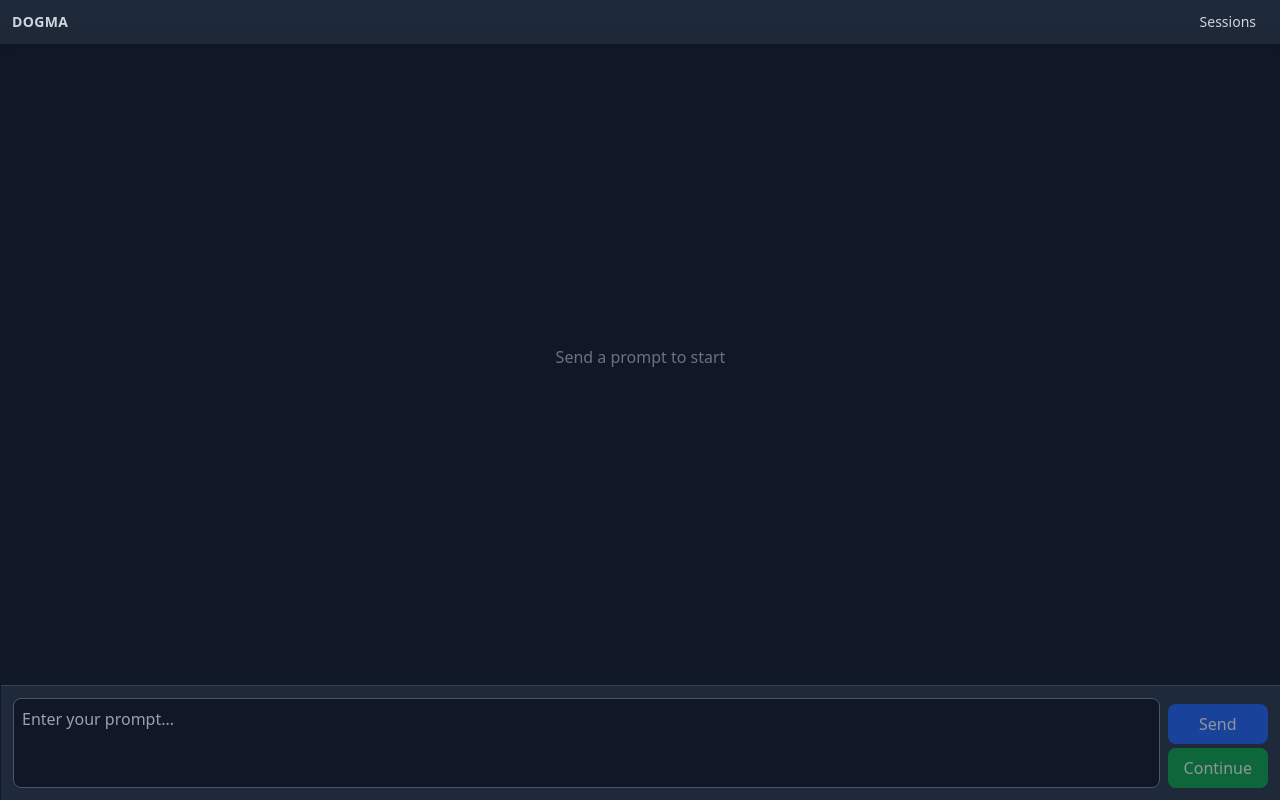
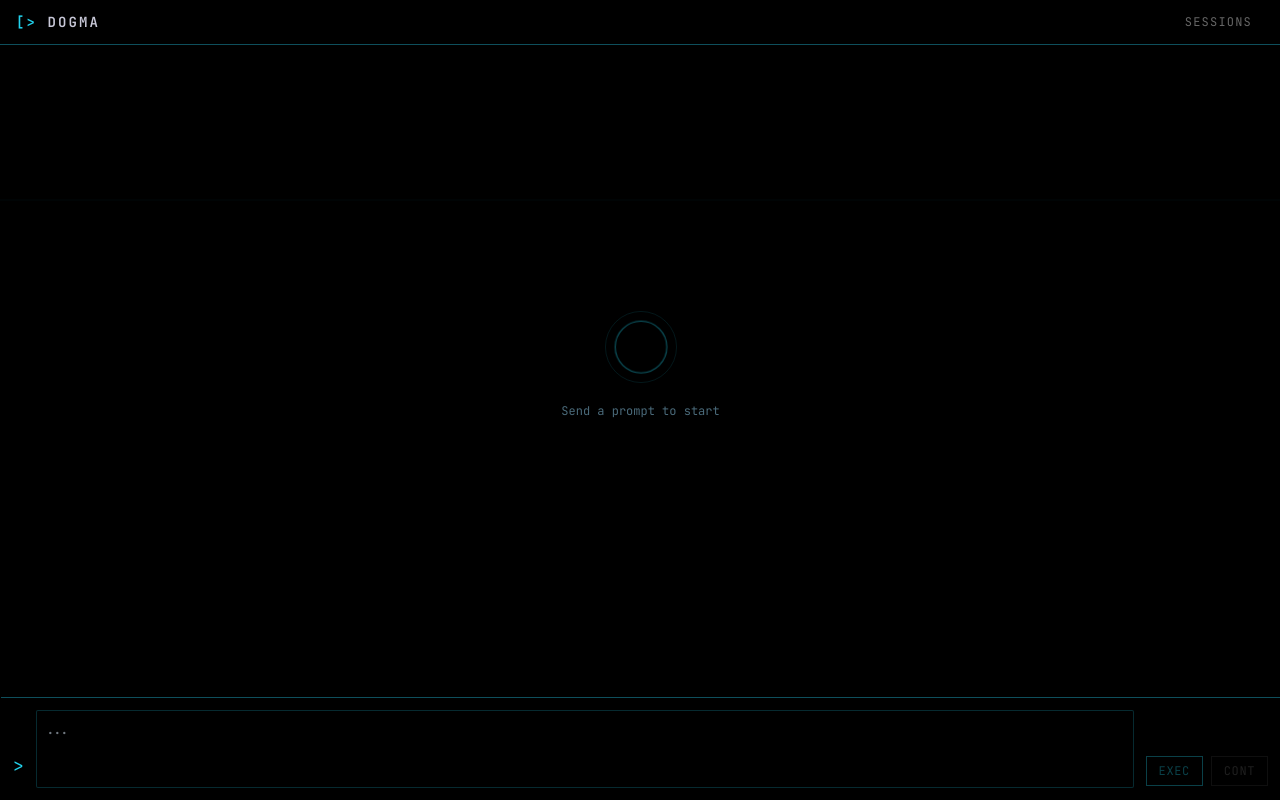
Before and after one commit to Marcel-Bich/dogma, a Preact app in the folder frontend/: page / in a window 1280 px wide. Built offline with nearby package versions, Linux system fonts and the light colour scheme.

Commit message:
feat(9.2): implement Arctic Pro design system
OLED-black base with cyan accents, JetBrains Mono throughout.
Signature pulse ring in empty state, [> DOGMA branding.
Horizontal button layout, glass input, minimal session list.

```diff
--- a/frontend/index.html
+++ b/frontend/index.html
@@ -3,6 +3,9 @@
 <head>
     <meta charset="UTF-8"/>
     <meta content="width=device-width, initial-scale=1.0" name="viewport"/>
+    <link rel="preconnect" href="https://fonts.googleapis.com"/>
+    <link rel="preconnect" href="https://fonts.gstatic.com" crossorigin/>
+    <link href="https://fonts.googleapis.com/css2?family=JetBrains+Mono:wght@300;400;500;600&display=swap" rel="stylesheet"/>
     <title>dogma</title>
 </head>
 <body>
--- a/frontend/src/app.tsx
+++ b/frontend/src/app.tsx
@@ -55,14 +55,20 @@ export function App() {
   }
 
   return (
-    <div class="flex flex-col h-screen bg-gray-900">
-      <div class="relative z-10 flex items-center justify-between px-3 py-2 bg-gradient-to-b from-gray-800 to-gray-800/95 shadow-md">
-        <span class="text-sm font-semibold tracking-wide text-gray-300 select-none">DOGMA</span>
+    <div class="flex flex-col h-screen bg-black relative overflow-hidden scanline">
+      <div class="relative z-10 flex items-center justify-between px-4 py-2.5 bg-black border-b shadow-md bg-gradient-to-b from-black to-black" style={{ borderColor: '#0e4f5c' }}>
+        <span class="text-sm font-semibold tracking-wide select-none" style={{ letterSpacing: '0.15em' }}>
+          <span style={{ color: '#22d3ee' }}>[&gt; </span>
+          <span data-testid="app-title" style={{ color: '#c8c8d8' }}>DOGMA</span>
+        </span>
         <button
           type="button"
           aria-label="Toggle sessions"
           onClick={() => setShowSessions(!showSessions)}
-          class="px-3 py-1 rounded text-sm text-gray-300 hover:bg-gray-700 transition-colors"
+          class="px-3 py-1 text-xs uppercase transition-colors duration-200"
+          style={{ color: '#666', letterSpacing: '0.1em' }}
+          onMouseEnter={(e) => { (e.target as HTMLElement).style.color = '#22d3ee' }}
+          onMouseLeave={(e) => { (e.target as HTMLElement).style.color = '#666' }}
         >
           Sessions
         </button>
@@ -70,7 +76,8 @@ export function App() {
       <div class="flex flex-1 overflow-hidden">
         <div
           data-testid="sessions-panel"
-          class={`overflow-y-auto bg-gray-850 border-r border-gray-700 transition-all duration-200 ease-in-out ${showSessions ? 'w-64 opacity-100' : 'w-0 opacity-0 overflow-hidden'}`}
+          class={`overflow-y-auto bg-black border-r transition-all duration-200 ease-in-out ${showSessions ? 'w-64 opacity-100' : 'w-0 opacity-0 overflow-hidden'}`}
+          style={{ borderColor: '#0e4f5c' }}
         >
           <SessionList onSelect={handleSelectSession} selectedId={sessionId.value || undefined} listFn={backend.listSessions} />
         </div>
@@ -79,7 +86,7 @@ export function App() {
             <MessageList messages={messages.value} loading={loading.value} />
           </div>
           {error.value && (
-            <div data-testid="error-message" class="px-4 py-2 bg-red-900 text-red-200 text-sm">
+            <div data-testid="error-message" class="px-4 py-2 text-sm" style={{ background: 'rgba(127,29,29,0.3)', color: '#f87171' }}>
               {error.value}
             </div>
           )}
--- a/frontend/src/components/ChatInput.tsx
+++ b/frontend/src/components/ChatInput.tsx
@@ -33,42 +33,63 @@ export function ChatInput({ onSend, onContinue, onCancel, loading }: ChatInputPr
   }
 
   return (
-    <div class="flex items-end gap-2 p-3 bg-gray-800 border-t border-gray-700">
+    <div class="flex items-end gap-3 p-3 bg-black border-t" style={{ borderColor: '#0e4f5c' }}>
+      <span class="pb-2 text-lg select-none" style={{ color: '#22d3ee' }}>&gt;</span>
       <textarea
-        class="flex-1 resize-none rounded-lg bg-gray-900 text-white placeholder-gray-400 p-2 border border-gray-600 focus:border-blue-500 focus:outline-none"
-        placeholder="Enter your prompt..."
+        class="flex-1 resize-none p-2 border text-sm glass-input focus:outline-none transition-all duration-200"
+        style={{
+          background: '#000',
+          color: '#e0f0ff',
+          borderColor: 'rgba(34,211,238,0.2)',
+          borderRadius: '2px',
+        }}
+        onFocus={(e) => {
+          const t = e.target as HTMLTextAreaElement
+          t.style.borderColor = 'rgba(34,211,238,0.5)'
+          t.style.boxShadow = '0 0 8px rgba(34,211,238,0.3)'
+        }}
+        onBlur={(e) => {
+          const t = e.target as HTMLTextAreaElement
+          t.style.borderColor = 'rgba(34,211,238,0.2)'
+          t.style.boxShadow = 'none'
+        }}
+        placeholder="..."
+        aria-label="Enter your prompt..."
         value={text}
         onInput={(e) => setText((e.target as HTMLTextAreaElement).value)}
         onKeyDown={handleKeyDown}
         rows={3}
       />
-      <div class="flex flex-col gap-1">
+      <div class="flex flex-row gap-2 pb-0.5">
         <button
           type="button"
           aria-label="Send"
           disabled={!canSend}
           onClick={handleSend}
-          class="px-4 py-2 rounded-lg bg-blue-600 text-white font-medium disabled:opacity-50 disabled:cursor-not-allowed hover:bg-blue-500 transition-colors"
+          class="px-3 py-1.5 text-xs uppercase tracking-wider border transition-all duration-200 disabled:opacity-30 disabled:cursor-not-allowed"
+          style={{ color: '#22d3ee', borderColor: '#22d3ee', background: 'transparent' }}
         >
-          Send
+          EXEC
         </button>
         <button
           type="button"
           aria-label="Continue session"
           disabled={!canSend}
           onClick={handleContinue}
-          class="px-4 py-2 rounded-lg bg-green-600 text-white font-medium disabled:opacity-50 disabled:cursor-not-allowed hover:bg-green-500 transition-colors"
+          class="px-3 py-1.5 text-xs uppercase tracking-wider border transition-all duration-200 disabled:opacity-30 disabled:cursor-not-allowed"
+          style={{ color: '#666', borderColor: '#333', background: 'transparent' }}
         >
-          Continue
+          CONT
         </button>
         {loading && (
           <button
             type="button"
             aria-label="Cancel"
             onClick={onCancel}
-            class="px-4 py-2 rounded-lg bg-red-600 text-white font-medium hover:bg-red-500 transition-colors"
+            class="px-3 py-1.5 text-xs uppercase tracking-wider border transition-all duration-200"
+            style={{ color: '#f87171', borderColor: '#f87171', background: 'transparent' }}
           >
-            Cancel
+            STOP
           </button>
         )}
       </div>
--- a/frontend/src/components/MessageBlock.tsx
+++ b/frontend/src/components/MessageBlock.tsx
@@ -7,28 +7,28 @@ interface Props {
 export function MessageBlockView({ block }: Props) {
   switch (block.type) {
     case 'text':
-      return <div class="text-white">{block.content}</div>
+      return <div class="text-sm leading-relaxed" style={{ color: '#e0f0ff' }}>{block.content}</div>
 
     case 'thinking':
       return (
-        <div class="italic text-gray-400 text-sm">{block.content}</div>
+        <div class="italic text-gray-400 text-xs" style={{ color: '#4a8a94' }}>{block.content}</div>
       )
 
     case 'tool_use':
       return (
-        <div class="text-blue-400">
-          <span class="font-semibold">{block.toolName}</span>
-          <pre class="mt-1 overflow-x-auto">
-            <code class="font-mono text-xs text-gray-300">{block.toolInput}</code>
+        <div class="text-sm">
+          <span class="text-xs uppercase tracking-wider" style={{ color: '#22d3ee' }}>{block.toolName}</span>
+          <pre class="mt-1 overflow-x-auto p-2 rounded" style={{ background: '#0a0a0a' }}>
+            <code class="font-mono text-xs" style={{ color: '#9ca3af' }}>{block.toolInput}</code>
           </pre>
         </div>
       )
 
     case 'result':
-      return <div class="text-green-400">{block.content}</div>
+      return <div class="text-green-400 text-sm" style={{ color: '#67e8f9' }}>{block.content}</div>
 
     case 'error':
-      return <div class="text-red-400">{block.content}</div>
+      return <div class="text-red-400 text-sm">{block.content}</div>
 
     default:
       return null
--- a/frontend/src/components/MessageList.tsx
+++ b/frontend/src/components/MessageList.tsx
@@ -19,8 +19,30 @@ export function MessageList({ messages, loading }: Props) {
   return (
     <div class="flex flex-col gap-4 overflow-y-auto h-full p-4">
       {messages.length === 0 && !loading && (
-        <div class="flex items-center justify-center h-full text-gray-500">
-          Send a prompt to start
+        <div class="flex flex-col items-center justify-center h-full gap-4">
+          <div class="relative flex items-center justify-center" style={{ width: '80px', height: '80px' }}>
+            <div
+              class="absolute rounded-full"
+              style={{
+                width: '50px',
+                height: '50px',
+                border: '1px solid rgba(34,211,238,0.5)',
+                animation: 'pulse-ring 3s ease-in-out infinite',
+              }}
+            />
+            <div
+              class="absolute rounded-full"
+              style={{
+                width: '80px',
+                height: '80px',
+                border: '1px solid rgba(34,211,238,0.25)',
+                animation: 'pulse-ring 3.5s ease-in-out infinite 1.5s',
+              }}
+            />
+          </div>
+          <span class="text-xs" style={{ color: '#4a6a7a' }}>
+            Send a prompt to start
+          </span>
         </div>
       )}
 
@@ -33,8 +55,27 @@ export function MessageList({ messages, loading }: Props) {
       ))}
 
       {loading && (
-        <div data-testid="loading-indicator" class="flex gap-1 items-center text-gray-400">
-          <span class="animate-pulse">...</span>
+        <div data-testid="loading-indicator" class="flex flex-col items-center justify-center gap-4 py-4">
+          <div class="relative flex items-center justify-center" style={{ width: '80px', height: '80px' }}>
+            <div
+              class="rounded-full"
+              style={{
+                width: '50px',
+                height: '50px',
+                border: '1px solid rgba(34,211,238,0.5)',
+                animation: 'pulse-ring-fast 1.5s ease-in-out infinite',
+              }}
+            />
+            <div
+              class="absolute rounded-full"
+              style={{
+                width: '80px',
+                height: '80px',
+                border: '1px solid rgba(34,211,238,0.25)',
+                animation: 'pulse-ring-fast 1.8s ease-in-out infinite 0.75s',
+              }}
+            />
+          </div>
         </div>
       )}
 
--- a/frontend/src/style.css
+++ b/frontend/src/style.css
@@ -1 +1,87 @@
 @import 'tailwindcss';
+
+:root {
+  --arctic-black: #000000;
+  --arctic-cyan: #22d3ee;
+  --arctic-cyan-dark: #06b6d4;
+  --arctic-cyan-light: #67e8f9;
+  --arctic-border: #0e4f5c;
+  --arctic-text: #c8c8d8;
+  --arctic-dim: #4a6a7a;
+  --arctic-message: #e0f0ff;
+  --arctic-thinking: #4a8a94;
+  --arctic-error: #f87171;
+}
+
+* {
+  font-family: 'JetBrains Mono', monospace;
+}
+
+body {
+  margin: 0;
+  padding: 0;
+  background: var(--arctic-black);
+  color: var(--arctic-text);
+  -webkit-font-smoothing: antialiased;
+  -moz-osx-font-smoothing: grayscale;
+}
+
+/* Pulse ring animation for empty state */
+@keyframes pulse-ring {
+  0%, 100% { transform: scale(0.9); opacity: 0.5; }
+  50% { transform: scale(1.1); opacity: 1; }
+}
+
+@keyframes pulse-ring-fast {
+  0%, 100% { transform: scale(0.9); opacity: 0.5; }
+  50% { transform: scale(1.1); opacity: 1; }
+}
+
+/* Scan line animation */
+@keyframes scanline {
+  0% { top: -2px; }
+  100% { top: 100%; }
+}
+
+/* Custom scrollbar */
+::-webkit-scrollbar {
+  width: 6px;
+}
+
+::-webkit-scrollbar-track {
+  background: var(--arctic-black);
+}
+
+::-webkit-scrollbar-thumb {
+  background: rgba(34, 211, 238, 0.2);
+  border-radius: 3px;
+}
+
+::-webkit-scrollbar-thumb:hover {
+  background: rgba(34, 211, 238, 0.4);
+}
+
+/* Firefox scrollbar */
+* {
+  scrollbar-width: thin;
+  scrollbar-color: rgba(34, 211, 238, 0.2) var(--arctic-black);
+}
+
+/* Glass input effect */
+.glass-input {
+  background: rgba(0, 0, 0, 0.8);
+  backdrop-filter: blur(4px);
+  -webkit-backdrop-filter: blur(4px);
+}
+
+/* Scan line overlay */
+.scanline::after {
+  content: '';
+  position: absolute;
+  left: 0;
+  right: 0;
+  height: 2px;
+  background: rgba(34, 211, 238, 0.02);
+  animation: scanline 20s linear infinite;
+  pointer-events: none;
+}
```
Also changed, not shown: frontend/src/components/SessionList.tsx (+15 -10 lines), 2 other files (tests, documents, lock files or other folders).
